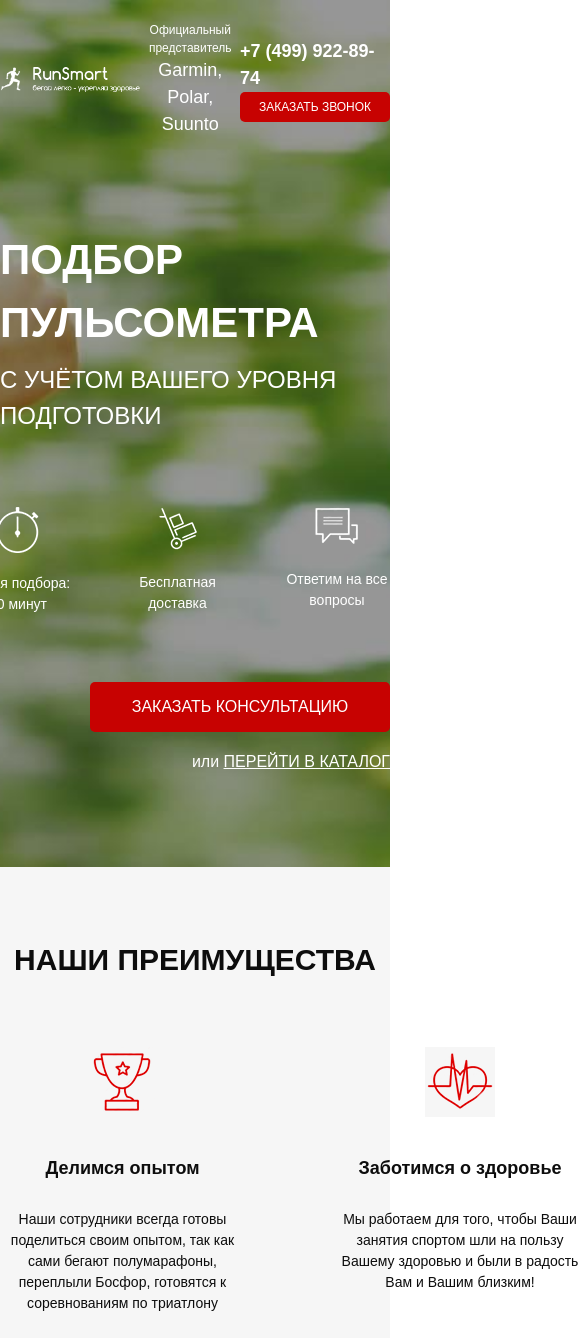
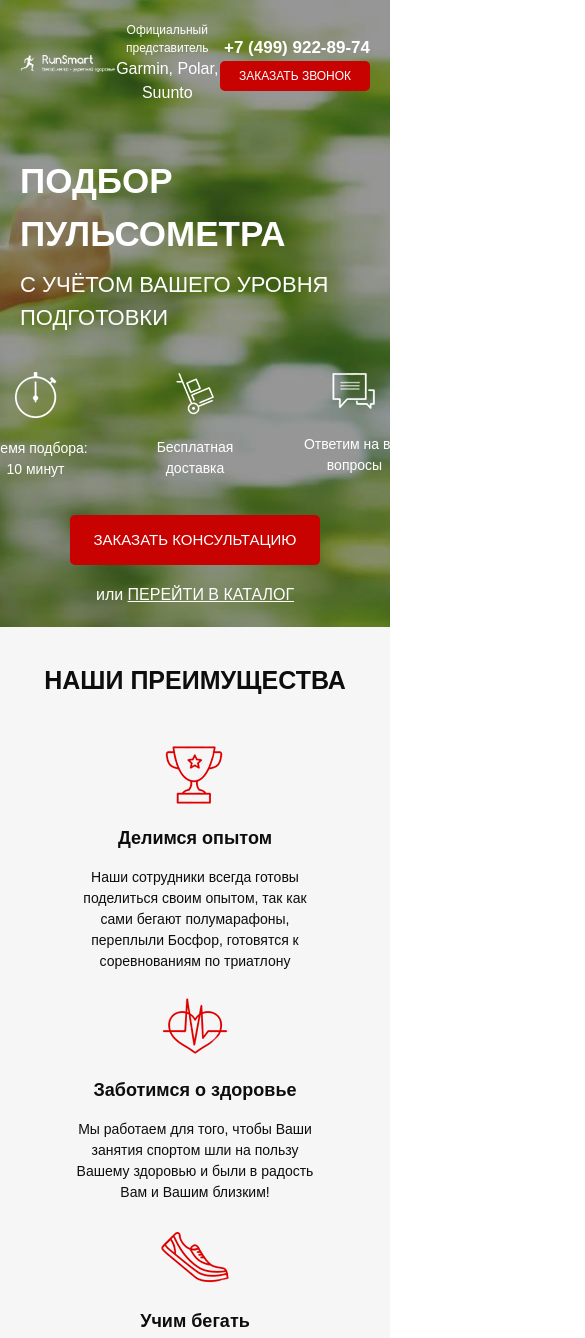
Before and after one commit to finesse-21/pulse.github.io, a website: page src/index.html in a window 390 px wide. Shown: the top 1338 px of the page, 585 px wide, since content can reach past the window. Drawn offline with Linux system fonts and the light colour scheme.

Commit message:
add mobile version of first part

```diff
--- a/src/index.html
+++ b/src/index.html
@@ -60,7 +60,7 @@
 
     <div class="advantage">
         <div class="container">
-            <header class="advantage__header">
+            <header class="title">
                 НАШИ ПРЕИМУЩЕСТВА
             </header>
 
--- a/src/sass/base/_media.scss
+++ b/src/sass/base/_media.scss
@@ -0,0 +1,63 @@
+@media (max-width: 575px) {
+    .container {
+        padding: 0 20px;
+    }
+    .button_main {
+        margin-top: 35px;
+        width: 250px;
+        font-size: 15px;
+
+    }
+    .title {
+        font-size: 25px;
+    }
+
+    .header {
+        &__phone {
+            font-size: 17px;
+        }
+        &__logo {
+            width: 150px;
+        }
+        &__official {
+            span {
+                font-size: 16px;
+            }
+        }
+    }
+    .promo {
+        min-height: 535px;
+        padding: 21px 0 20px 0;
+        &__wrapper {
+            align-items: center;
+            margin-top: 50px;
+        }
+        &__header {
+            font-size: 35px;
+        }
+        &__subheader {
+            font-size: 22px;
+        }
+        &__icons {
+            margin-top: 30px;
+        }
+    }
+    .advantage {
+        padding: 35px 0 20px 0;
+        &__wrapper {
+            width: 100%;
+            margin-top: 20px;
+            flex-direction: column;
+            align-items: center;
+        }
+        &__item {
+            margin-top: 20px;
+        }
+        &__subheader {
+            margin-top: 15px;
+        }
+        &__text {
+            margin-top: 15px;
+        }
+    }
+}
--- a/src/sass/blocks/_advantage.scss
+++ b/src/sass/blocks/_advantage.scss
@@ -2,12 +2,7 @@
     min-height: 470px;
     background-color: #f6f6f6;
     padding: 70px 0 78px 0;
-    &__header {
-        font-size: 30px;
-        font-weight: 700;
-        color: #0d0d0d;
-        text-align: center;
-    }
+
     &__wrapper {
         width: 920px;
         margin-top: 65px;
@@ -43,3 +38,9 @@
 
     }
 }
+.title {
+    font-size: 30px;
+    font-weight: 700;
+    color: #0d0d0d;
+    text-align: center;
+}
--- a/src/sass/style.scss
+++ b/src/sass/style.scss
@@ -11,3 +11,4 @@
 @import 'blocks/header';
 @import 'blocks/buttons';
 @import 'blocks/advantage';
+@import 'base/media';
```
Also changed, not shown: src/css/style.min.css.
